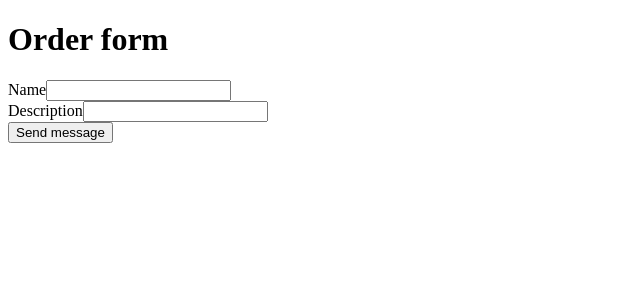
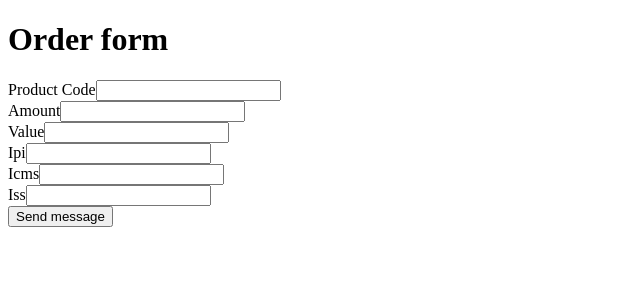
Before and after one commit to daniloscipioni/app-store, a Next.js app: page /orders/register in a window 1280 px wide. Shown: the top 300 px of the page, without its empty margins (0-640 px from the left). Built offline with nearby package versions, Linux system fonts and the light colour scheme.

Commit message:
Added order registration

```diff
--- a/next.config.js
+++ b/next.config.js
@@ -1,4 +1,5 @@
 /** @type {import('next').NextConfig} */
-const nextConfig = {}
+const nextConfig = {
+}
 
 module.exports = nextConfig
--- a/pages/orders/register.js
+++ b/pages/orders/register.js
@@ -1,10 +1,17 @@
 import React, { useState } from "react"
 
-export default function Contact() {
-  const [formData, setFormData] = useState({
-    name: "",
-    description: ""
-  });
+export default function Order() {
+  const [formData, setFormData] = useState(
+    {
+      productCode: "",
+      amount: "",
+      value: "",
+      ipi: "",
+      icms: "",
+      iss: "",
+    },
+
+  );
 
   const [formSuccess, setFormSuccess] = useState(false)
   const [formSuccessMessage, setFormSuccessMessage] = useState("")
@@ -19,33 +26,48 @@ export default function Contact() {
     }));
   }
 
-  const  submitForm = async (e) => {
+  const submitForm = (e) => {
     // We don't want the page to refresh
     e.preventDefault()
-
     const formURL = e.target.action
-    const data = new FormData()
-
-    // Turn our formData state into data we can use with a form submission
-    Object.entries(formData).forEach(([key, value]) => {
-      data.append(key, value);
-    })
 
     // POST the data to the URL of the form
-   await fetch(formURL, {
+    fetch(formURL, {
       method: "POST",
-      body: data,
+      body: JSON.stringify({
+        "product":
+        {
+          "product_code": parseInt(formData.productCode),
+          "amount": parseInt(formData.amount),
+          "value": parseFloat(formData.value),
+        },
+        "taxes":
+        {
+          "ipi": parseFloat(formData.ipi),
+          "icms": parseFloat(formData.icms),
+          "iss": parseFloat(formData.iss)
+        }
+      }
+      ),
       headers: {
         'accept': 'application/json',
       },
     }).then((response) => response.json())
       .then((data) => {
         setFormData({
-        name: "",
-        description: "",
+          productCode: "",
+          amount: "",
+          value: "",
+          ipi: "",
+          icms: "",
+          iss: "",
         })
         setFormSuccess(true)
         setFormSuccessMessage(data.Id)
+      }).catch((err) => {
+        setFormSuccess(true)
+        setFormSuccessMessage("Erro de conexão -> " + err.message )
+        console.log("Erro de conexão -> ", err.message)
        })
   }
 
@@ -57,13 +79,29 @@ export default function Contact() {
         :
         <form method="POST" action="http://localhost:8080/v1/order" onSubmit={submitForm}>
           <div>
-            <label>Name</label>
-            <input type="text" name="name" onChange={handleInput} value={formData.name} />
+            <label>Product Code</label>
+            <input type="text" name="productCode" onChange={handleInput} value={formData.productCode} />
+          </div>
+          <div>
+            <label>Amount</label>
+            <input type="text" name="amount" onChange={handleInput} value={formData.amount} />
+          </div>
+          <div>
+            <label>Value</label>
+            <input type="text" name="value" onChange={handleInput} value={formData.value} />
           </div>
 
           <div>
-            <label>Description</label>
-            <input type="text" name="description" onChange={handleInput} value={formData.description} />
+            <label>Ipi</label>
+            <input type="text" name="ipi" onChange={handleInput} value={formData.ipi} />
+          </div>
+          <div>
+            <label>Icms</label>
+            <input type="text" name="icms" onChange={handleInput} value={formData.icms} />
+          </div>
+          <div>
+            <label>Iss</label>
+            <input type="text" name="iss" onChange={handleInput} value={formData.iss} />
           </div>
 
           <button type="submit">Send message</button>
```
Also changed, not shown: pages/products/register.js (+6 -12 lines). Lines whose indentation alone changed are shown as unchanged.
